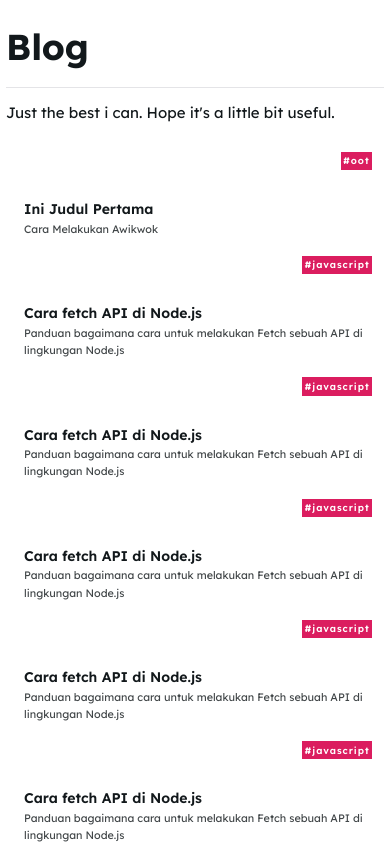
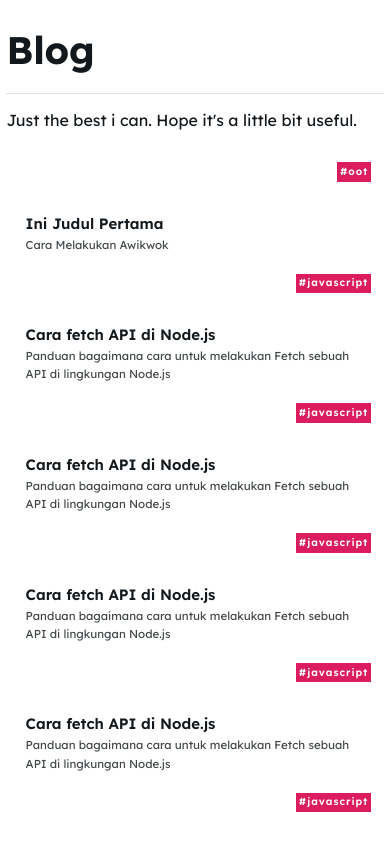
Before and after one commit to tarsisius/nextjs-static-blog, a Next.js app: page / in a window 390 px wide. Shown: the top 844 px of the page. Built offline with nearby package versions, Linux system fonts and the light colour scheme.

Commit message:
Minor CSS Update

```diff
--- a/styles/globals.css
+++ b/styles/globals.css
@@ -142,6 +142,11 @@ header {
 }
 .box .category__component {
   justify-content: flex-end;
+  margin: 0;
+}
+.box .category__component .category {
+  margin-left: 0.5em;
+  margin-right: 0;
 }
 .box__image {
   position: relative;
@@ -218,12 +223,13 @@ header {
 }
 .category__component {
   display: flex;
+  margin-bottom: 1em;
 }
 .category {
   display: inline-flex;
   line-height: 1.4;
   font-weight: 600;
-  margin-left: 0.5em;
+  margin-right: 0.5em;
   padding: 0.25em;
   color: var(--background);
   background: #db1d5f;
@@ -358,6 +364,7 @@ header {
   font-weight: 400;
   line-height: 2;
   text-align: justify;
+  overflow: hidden;
 }
 
 /*
@@ -411,12 +418,12 @@ footer {
 
 @media only screen and (max-width: 680px) {
   body {
-    font-size: 85%;
+    font-size: 90%;
   }
 }
 @media only screen and (max-width: 540px) {
   body {
-    font-size: 75%;
+    font-size: 80%;
   }
 }
 @media only screen and (max-width: 480px) {
```
